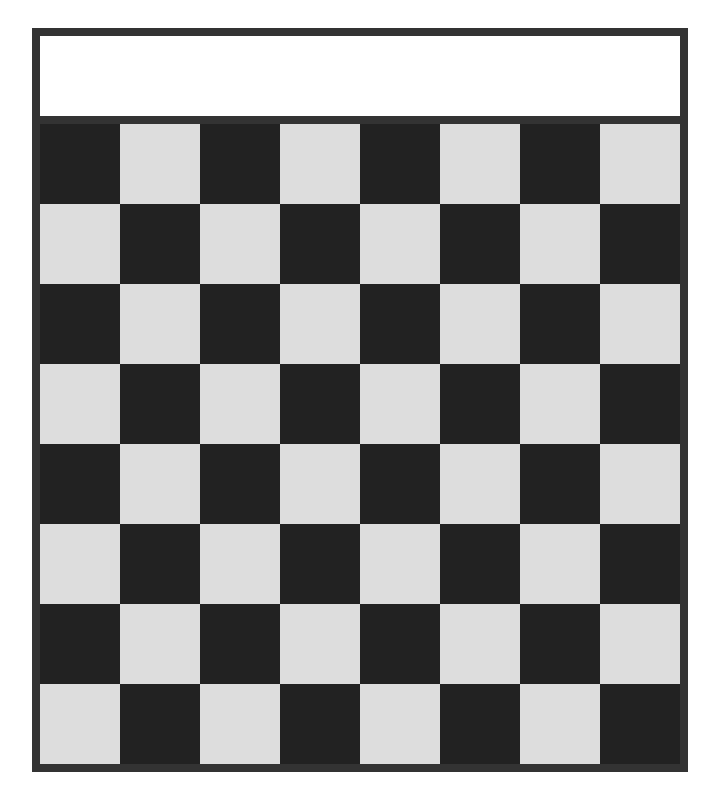
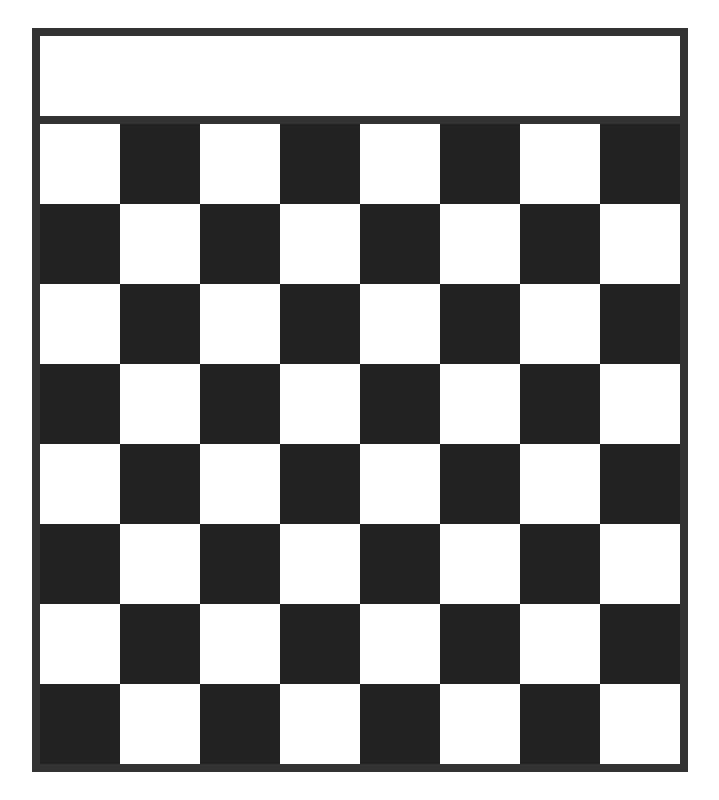
Before and after one commit to TheSoban/checkers, a website built with Parcel: page src/index.html in a window 1280 px wide. Shown: the whole page, without its empty margins (280-999 px from the left). Built offline with nearby package versions, Linux system fonts and the light colour scheme.

Commit message:
Change grid order

```diff
--- a/src/styles/index.scss
+++ b/src/styles/index.scss
@@ -2,7 +2,7 @@
 
 $background-color: #EEE;
 $black-cell-color: #222;
-$white-cell-color: #DDD;
+$white-cell-color: #FFF;
 $grid-border-color: #333;
 
 $white-checker: url("/public/images/white.png");
@@ -43,8 +43,8 @@ body {
       display: flex;
       height: 10vmin;
 
-      &:nth-of-type(even) > div:nth-child(odd),
-      &:nth-of-type(odd) > div:nth-child(even) {
+      &:nth-of-type(even) > div:nth-child(even),
+      &:nth-of-type(odd) > div:nth-child(odd) {
         background: $black-cell-color;
       }
 
@@ -62,9 +62,11 @@ body {
           bottom: 0;
           right: 0;
           display: block;
+          width: 10vmin;
+          height: 10vmin;
           background-repeat: no-repeat;
           background-size: cover;
-          background: rgba(0, 0, 0, 0);
+          background-color: rgba(0, 0, 0, 0);
 
           &.white {
             background-image: $white-checker;
```
